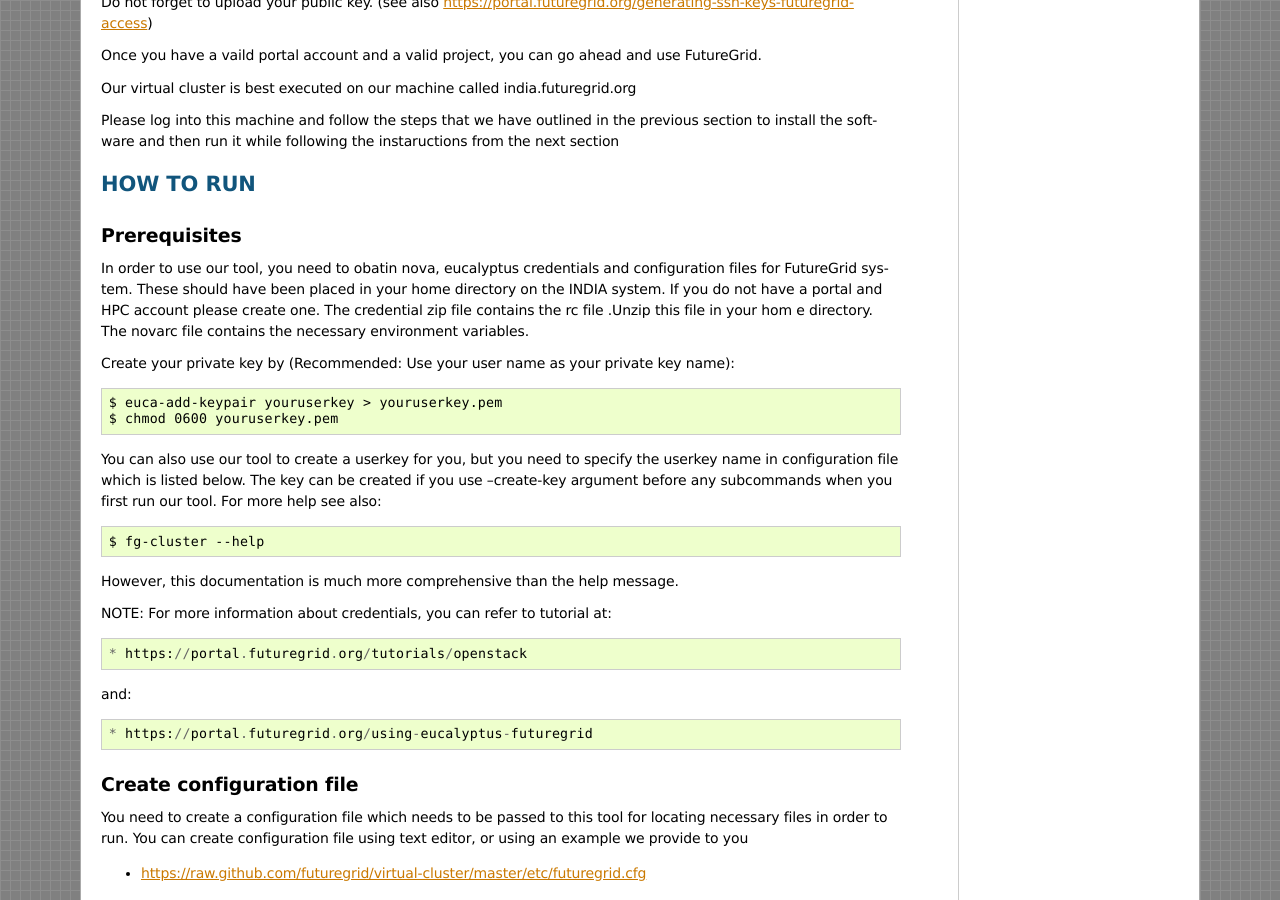
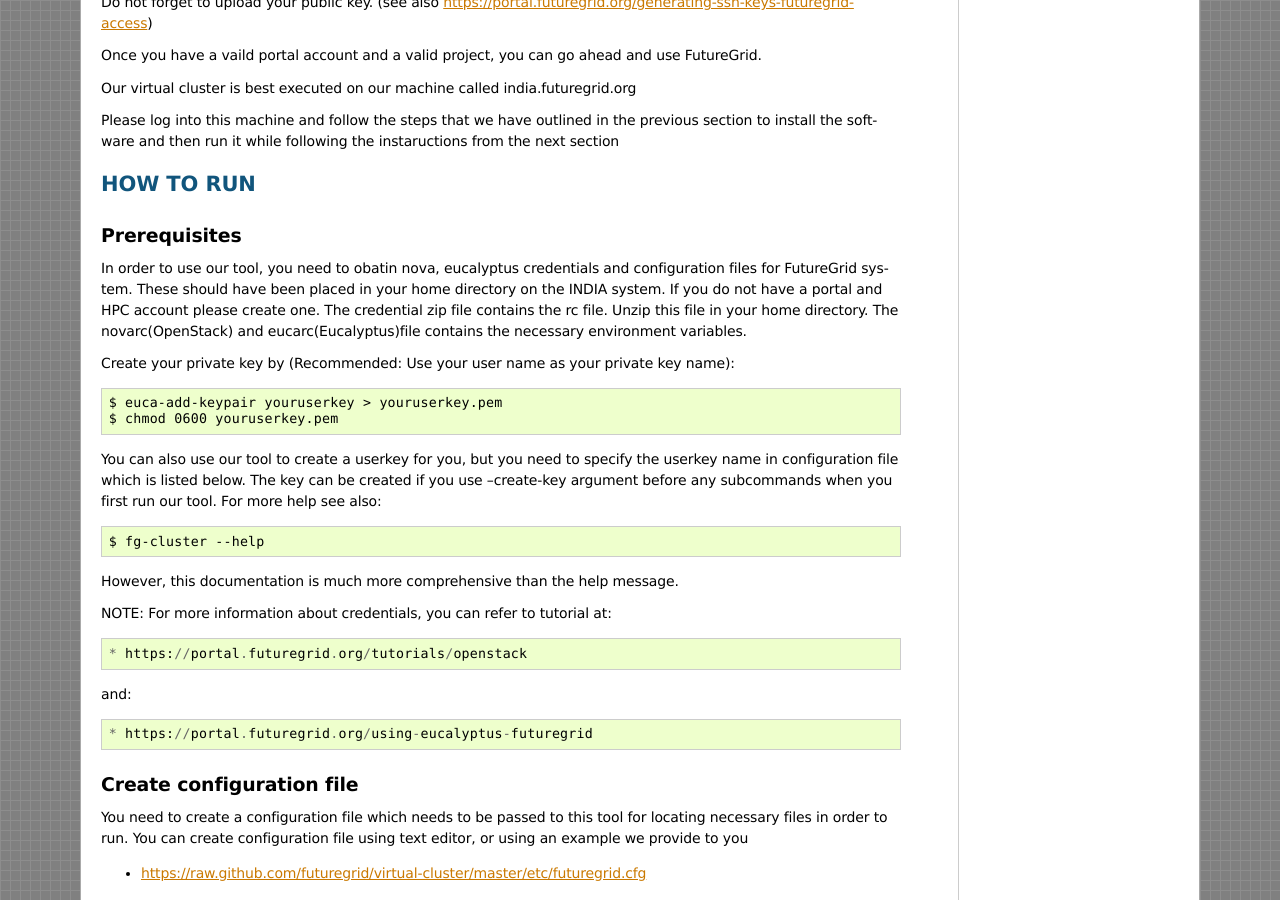
Before and after one commit to futuregrid/virtual-cluster, a Sphinx documentation site: the page built from doc/source/intro.rst, in a window 1280 px wide and 900 px high, scrolled down 2920 px. Built offline with Sphinx 7.4.7, drawn with Linux system fonts in a browser that asks for light colours; formulas are drawn with MathJax 3; pages that are not in the unit, such as notebooks, are missing from menus.

Commit message:
Update doc/source/intro.rst

```diff
--- a/doc/source/intro.rst
+++ b/doc/source/intro.rst
@@ -189,8 +189,9 @@
 credentials and configuration files for FutureGrid system. These
 should have been placed in your home directory on the INDIA
 system. If you do not have a portal and HPC account please create one.
-The credential zip file contains the rc file .Unzip this file in your
-hom e directory. The novarc file contains the necessary environment variables.
+The credential zip file contains the rc file. Unzip this file in your
+home directory. The novarc(OpenStack) and eucarc(Eucalyptus)file contains
+the necessary environment variables.
 
 Create your private key by (Recommended: Use your user name as your
 private key name)::
```
